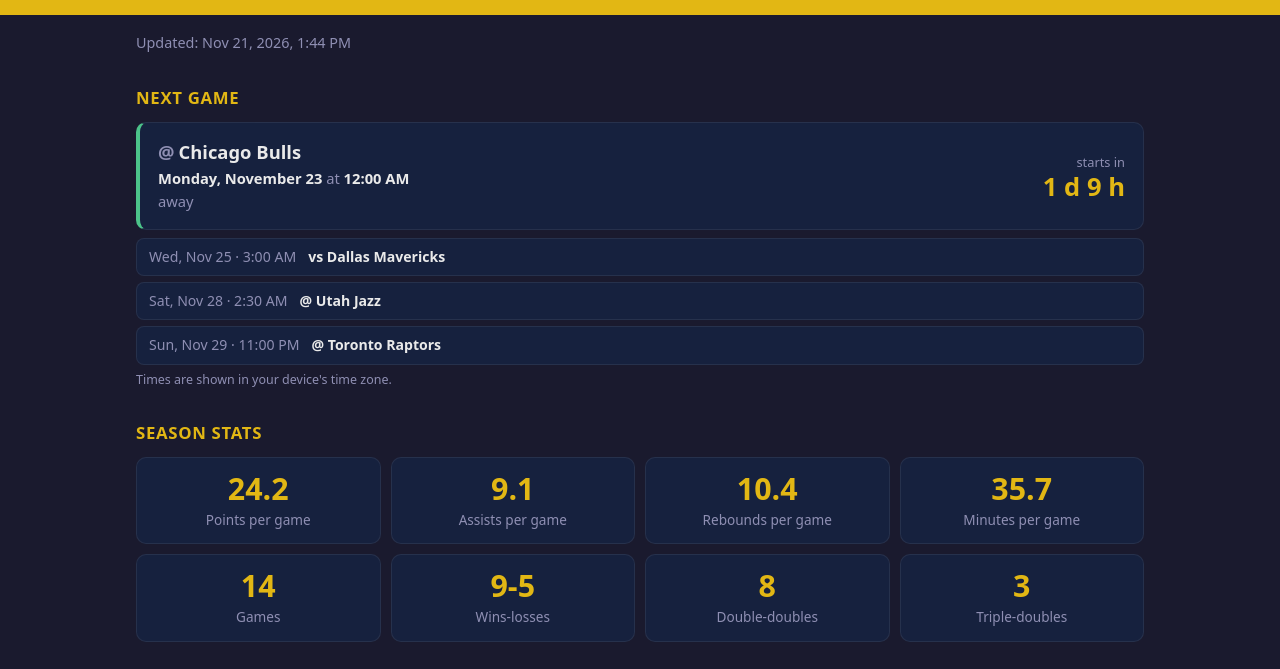
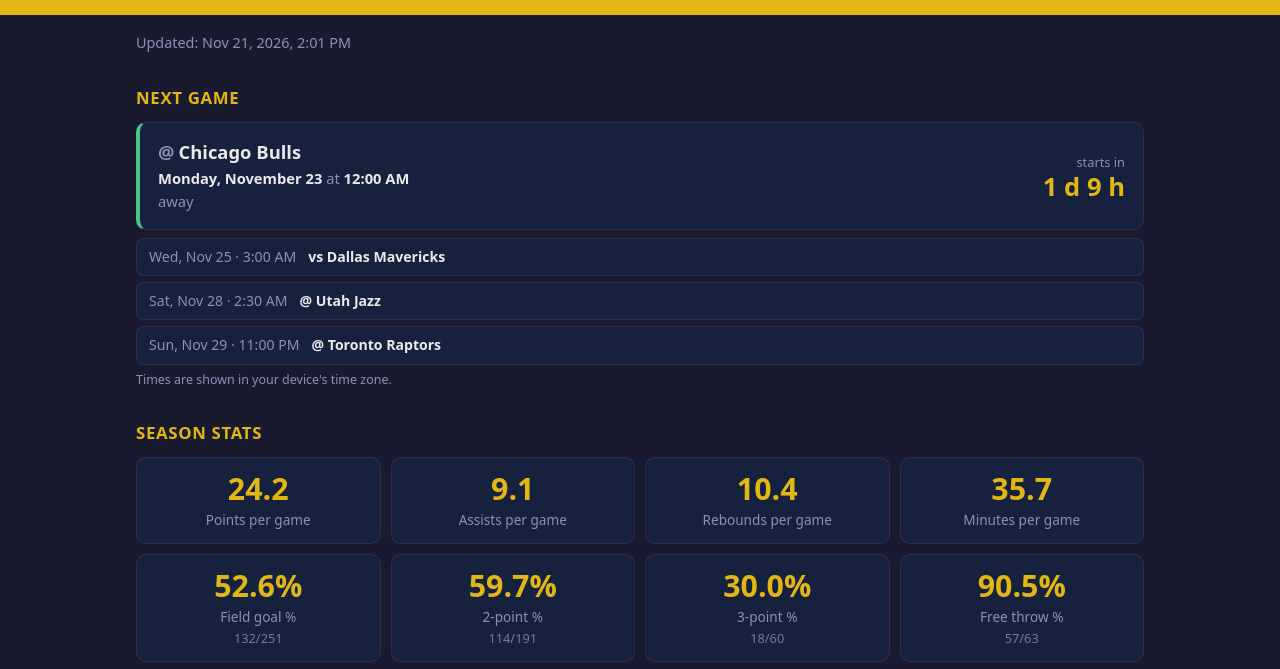
Before and after one commit to Vladimir2709/jokic-statistika, a plain HTML site: page docs/index.html in a window 1280 px wide. Shown: the part 85-754 px from the top of the page. Drawn offline with nearby package versions, Linux system fonts and the light colour scheme.

Commit message:
Kartice: sezonski procenti šuta (iz igre, za 2 poena, za 3 poena, slobodna bacanja)

```diff
--- a/docs/index.html
+++ b/docs/index.html
@@ -77,6 +77,7 @@
     font-variant-numeric: tabular-nums; line-height: 1.1;
   }
   .kartica .naziv { color: var(--muted); font-size: 0.85rem; margin-top: 4px; }
+  .kartica .pogodaka { color: var(--muted); font-size: 0.8rem; margin-top: 2px; opacity: 0.8; }
 
   /* Poslednja utakmica */
   .poslednja {
@@ -375,8 +376,8 @@
 <script>
 // Podatke ovde upisuje aplikacija (jokic_app.py) svaki put kad se doda ili obriše utakmica.
 const PODACI = {
- "azurirano": "21.11.2026. u 14:44",
- "azurirano_iso": "2026-11-21T14:44+01:00",
+ "azurirano": "21.11.2026. u 15:01",
+ "azurirano_iso": "2026-11-21T15:01+01:00",
  "statistika": {
   "pobede": 9,
   "porazi": 5,
@@ -1055,7 +1056,8 @@ const TEKST = {
     u: "u", uToku: "● U TOKU", pocinjeZa: "počinje za",
     americkiDatum: "(američki datum) · tačno vreme uskoro", sad: "(SAD)",
     kartice: ["Prosek poena", "Prosek asistencija", "Prosek skokova", "Prosek minuta",
-              "Utakmice", "Pobede-porazi", "Dabl-dabl", "Tripl-dabl"],
+              "Utakmice", "Pobede-porazi", "Dabl-dabl", "Tripl-dabl",
+              "Šut iz igre", "Šut za 2 poena", "Šut za 3 poena", "Slobodna bacanja"],
     sutIzIgre: "Šut iz igre", trojke: "Trojke", slobodna: "Slobodna bacanja", ukradene: "Ukradene lopte",
     blokade: "Blokade", izgubljene: "Izgubljene lopte", faulovi: "Faulovi",
     td: "TRIPL-DABL", dd: "DABL-DABL",
@@ -1093,7 +1095,8 @@ const TEKST = {
     u: "at", uToku: "● LIVE", pocinjeZa: "starts in",
     americkiDatum: "(US date) · tip-off time TBA", sad: "(US)",
     kartice: ["Points per game", "Assists per game", "Rebounds per game", "Minutes per game",
-              "Games", "Wins-losses", "Double-doubles", "Triple-doubles"],
+              "Games", "Wins-losses", "Double-doubles", "Triple-doubles",
+              "Field goal %", "2-point %", "3-point %", "Free throw %"],
     sutIzIgre: "Field goals", trojke: "Three-pointers", slobodna: "Free throws", ukradene: "Steals",
     blokade: "Blocks", izgubljene: "Turnovers", faulovi: "Fouls",
     td: "TRIPLE-DOUBLE", dd: "DOUBLE-DOUBLE",
@@ -1235,12 +1238,33 @@ function ishod(u) {
 const dvocifren = (x) => (x >= 10 ? ' class="dvocifren"' : "");
 
 function prikaziUtakmice() {
-  // Kartice: prvo Jokićev učinak (proseci po utakmici), zatim ukupno u sezoni
+  // Kartice: Jokićevi proseci po utakmici, procenti šuta i ukupno u sezoni
   const vrednosti = [jedna(s.prosek_poena), jedna(s.prosek_ast), jedna(s.prosek_sko), jedna(s.prosek_min),
                      s.utakmice, s.pobede + "-" + s.porazi, s.dabl_dabl, s.tripl_dabl];
-  document.getElementById("kartice").innerHTML = vrednosti.map((v, i) =>
-    `<div class="kartica"><div class="vrednost">${v}</div><div class="naziv">${T.kartice[i]}</div></div>`
-  ).join("");
+  // Procenti šuta za celu sezonu: zbir pogodaka / zbir pokušaja (samo utakmice sa unetim šutom)
+  const zbir = (pogodak, pokusaj) => utakmice.reduce((z, u) => {
+    const d = u.detalji;
+    const p = d && pogodak(d), k = d && pokusaj(d);
+    return p != null && k != null && !Number.isNaN(p) && !Number.isNaN(k) ? [z[0] + p, z[1] + k] : z;
+  }, [0, 0]);
+  const procenti = [
+    zbir((d) => d.fgm, (d) => d.fga),
+    zbir((d) => (d.fgm != null && d.tpm != null ? d.fgm - d.tpm : null),
+         (d) => (d.fga != null && d.tpa != null ? d.fga - d.tpa : null)),
+    zbir((d) => d.tpm, (d) => d.tpa),
+    zbir((d) => d.ftm, (d) => d.fta),
+  ].map(([p, k]) => ({ vrednost: k ? (100 * p / k).toFixed(1) + "%" : "–", pogodaka: k ? `${p}/${k}` : "" }));
+
+  const kartica = (v, i) =>
+    `<div class="kartica"><div class="vrednost">${v}</div><div class="naziv">${T.kartice[i]}</div></div>`;
+  // Redosled: 1. red proseci, 2. red procenti šuta, 3. red ukupno u sezoni
+  document.getElementById("kartice").innerHTML =
+    vrednosti.slice(0, 4).map((v, i) => kartica(v, i)).join("") +
+    procenti.map((x, i) =>
+      `<div class="kartica"><div class="vrednost">${x.vrednost}</div><div class="naziv">${T.kartice[8 + i]}</div>` +
+      (x.pogodaka ? `<div class="pogodaka">${x.pogodaka}</div>` : "") + "</div>"
+    ).join("") +
+    vrednosti.slice(4).map((v, i) => kartica(v, 4 + i)).join("");
 
   if (utakmice.length === 0) {
     document.getElementById("utakmice").innerHTML = `<div class="prazno">${T.prazno}</div>`;
```
Also changed, not shown: web/sablon.html (+30 -6 lines).
